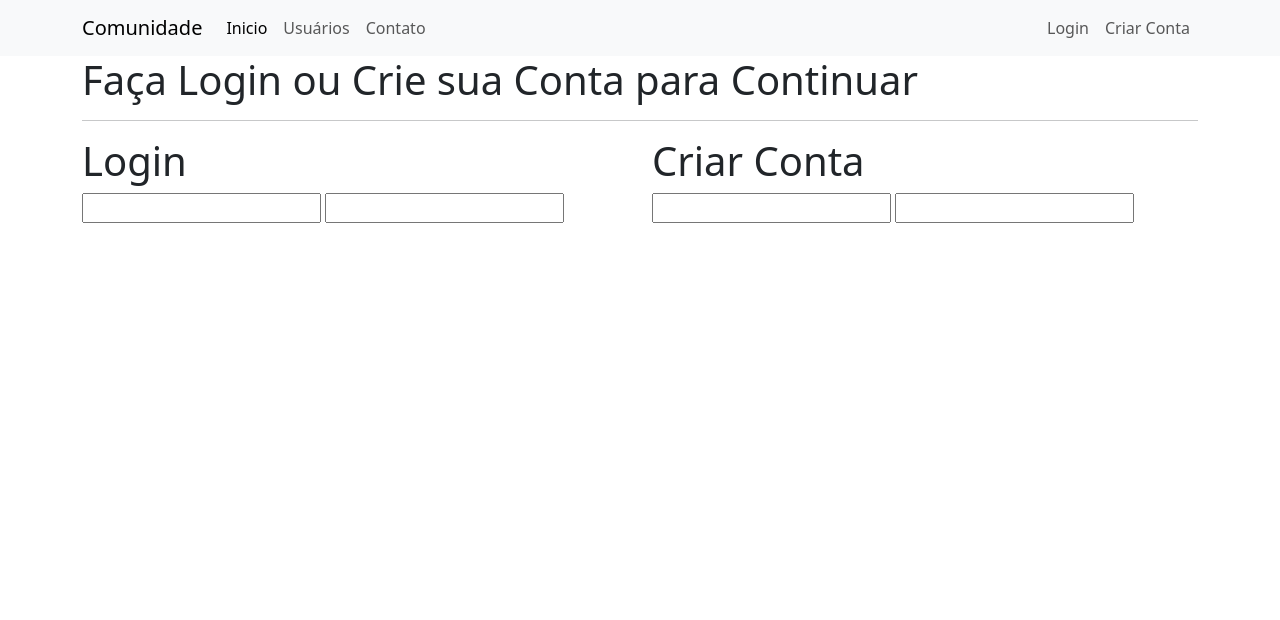
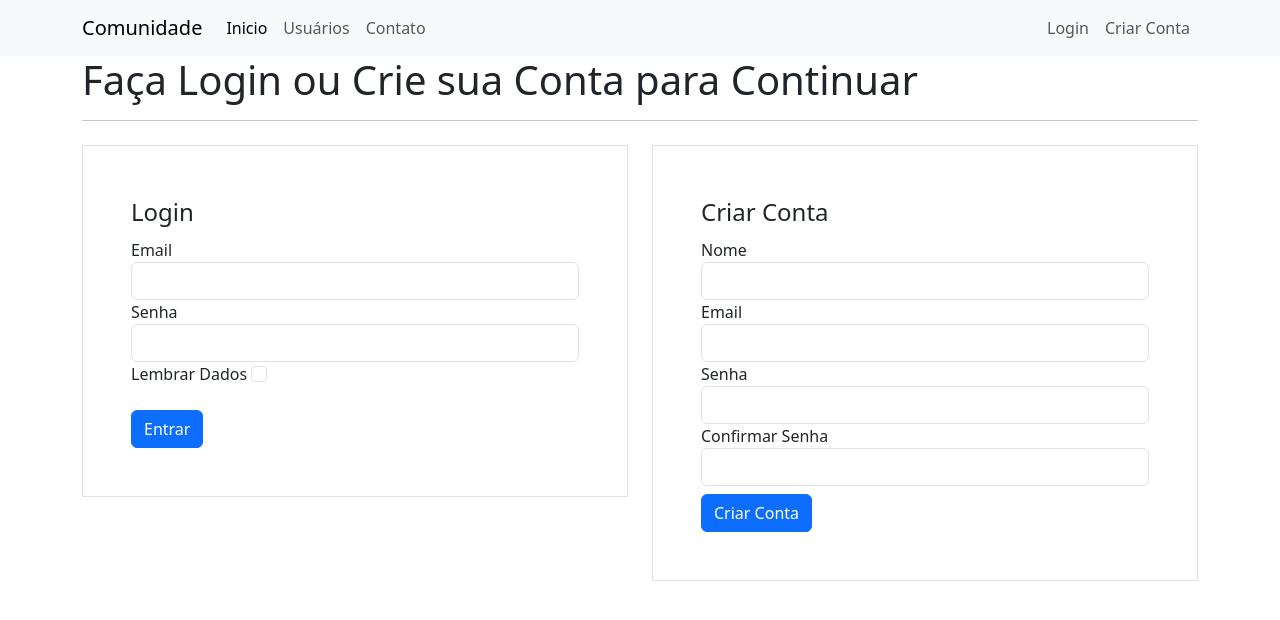
Before and after one commit to mayconwiner/flask, a Flask app: page /login in a window 1280 px wide. Shown: the top 620 px of the page. Run offline with Flask 3, Linux system fonts and the light colour scheme.

Commit message:
formulario estilizado

```diff
--- a/app.py
+++ b/app.py
@@ -25,7 +25,7 @@ def usuarios():
 def login():
     form_login = FormLogin()
     form_criarconta = FormCriarConta()
-    return render_template('login.html', FormLogin=form_login, FormCriarConta=form_criarconta)
+    return render_template('login.html', formLogin=form_login, formCriarConta=form_criarconta)
 
 
 
--- a/forms.py
+++ b/forms.py
@@ -1,5 +1,5 @@
 from flask_wtf import FlaskForm
-from wtforms import StringField, PasswordField, SubmitField
+from wtforms import StringField, PasswordField, SubmitField, BooleanField
 from wtforms.validators import DataRequired, Email, EqualTo, length
 
 class FormCriarConta(FlaskForm):
@@ -13,4 +13,5 @@ class FormCriarConta(FlaskForm):
 class FormLogin(FlaskForm):
     email = StringField('Email', validators=[DataRequired(), Email()])
     senha = PasswordField('Senha', validators=[DataRequired(), length(8,120)])
+    lembrar_dados = BooleanField('Lembrar Dados')
     botao_submit_login = SubmitField('Entrar')
--- a/templates/base.html
+++ b/templates/base.html
@@ -1,6 +1,7 @@
 <!DOCTYPE html>
 <html lang="pt-br">
   <head>
+    {% block head %}
     <meta charset="UTF-8" />
     <meta name="viewport" content="width=device-width, initial-scale=1.0" />
     <title>Team Winer</title>
@@ -10,7 +11,7 @@
       integrity="sha384-QWTKZyjpPEjISv5WaRU9OFeRpok6YctnYmDr5pNlyT2bRjXh0JMhjY6hW+ALEwIH"
       crossorigin="anonymous"
     />
-    {% block head %} {% endblock %}
+    {% endblock %}
   </head>
   <body>
     {% include 'navbar.html' %} {% block body %} {% endblock %}
--- a/templates/login.html
+++ b/templates/login.html
@@ -4,13 +4,51 @@
   <hr />
   <div class="row">
     <div class="col">
-      <h1>Login</h1>
-      {{ FormLogin.email }} {{ FormLogin.senha }}
+      <form method="post" class="border p-5 mt-2" action="#">
+        <legend>Login</legend>
+        <fieldset>
+          <div class="form-group">
+            {{ formLogin.email.label (class="form-control-label") }} {{
+            formLogin.email (class="form-control") }}
+          </div>
+          <div class="form-group">
+            {{formLogin.senha.label (class="form-control-label") }} {{
+            formLogin.senha (class="form-control") }}
+          </div>
+          <div class="form-group">
+            {{formLogin.lembrar_dados.label (class="form-control-label") }} {{
+            formLogin.lembrar_dados (class="form-check-input") }}
+          </div>
+        </fieldset>
+        {{formLogin.botao_submit_login (class="btn btn-primary mt-4") }}
+      </form>
     </div>
 
     <div class="col">
-      <h1>Criar Conta</h1>
-      {{ FormCriarConta.nome }} {{ FormCriarConta.email }}
+      <form method="post" class="border p-5 mt-2" action="#">
+        <legend>Criar Conta</legend>
+        <fieldset>
+          <div class="form-group">
+            {{ formCriarConta.nome.label (class="form-control-label") }} {{
+            formCriarConta.nome (class="form-control") }}
+          </div>
+          <div class="form-group">
+            {{formCriarConta.email.label (class="form-control-label") }} {{
+            formCriarConta.email (class="form-control") }}
+          </div>
+          <div class="form-group">
+            {{formCriarConta.senha.label (class="form-control-label") }}
+            {{formCriarConta.senha (class="form-control") }}
+          </div>
+          <div class="form-group">
+            {{formCriarConta.confirmar_senha.label
+            (class="form-control-label")}} {{ formCriarConta.confirmar_senha
+            (class="form-control")}}
+          </div>
+        </fieldset>
+        {{formCriarConta.botao_submit_criarconta (class="btn btn-primary mt-2")
+        }}
+      </form>
     </div>
   </div>
 </div>
```
